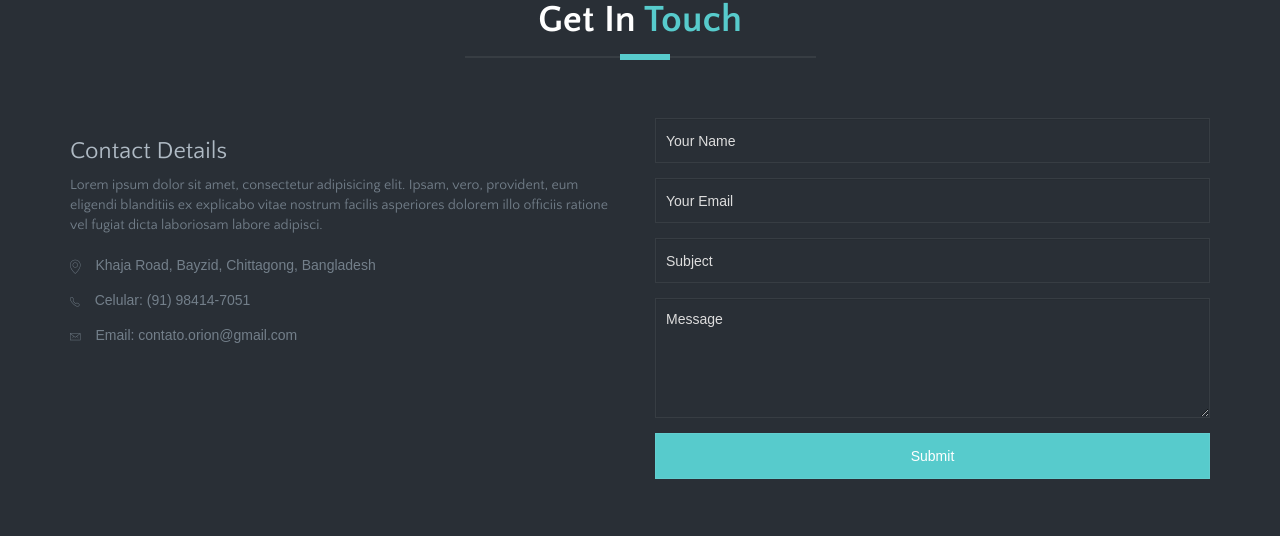
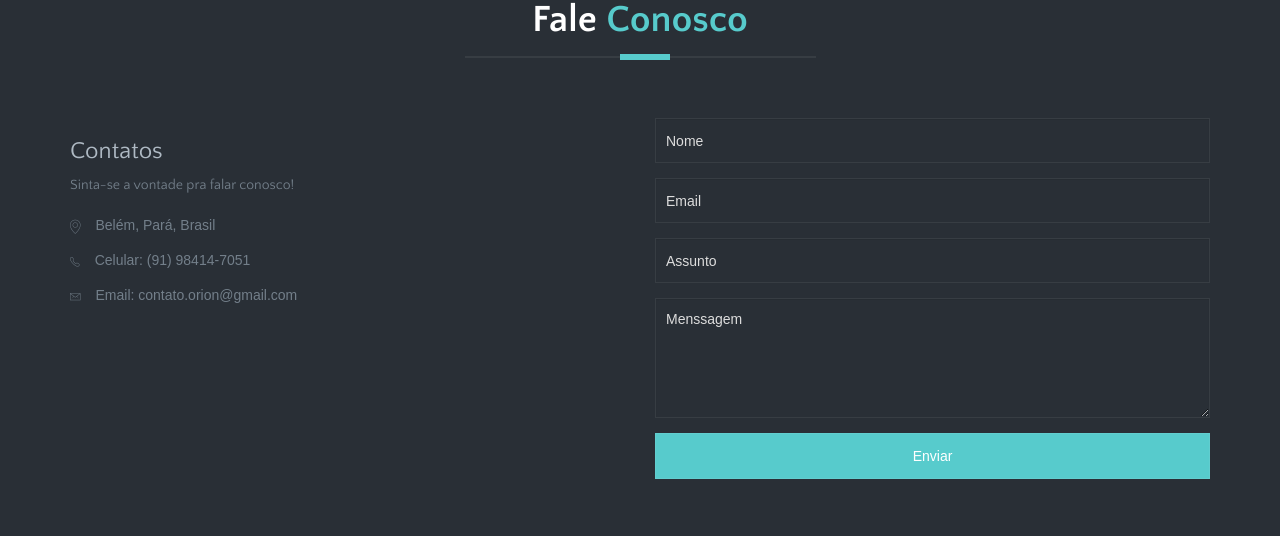
Before and after one commit to luccardoso51/Landing_orion, a plain HTML site: page index.html in a window 1280 px wide. Shown: the part 9269-9805 px from the top of the page. Drawn offline with Linux system fonts and the light colour scheme; some packages are replaced by stand-ins of ours; grey boxes are pictures that could not be loaded; files whose address does not match are found by name; a web font is replaced by a local one.

Commit message:
Retirado o mapa e traduzido a parte de contact

```diff
--- a/index.html
+++ b/index.html
@@ -1071,19 +1071,19 @@ Start Blog Section
 
 			<!-- section title -->
 			<div class="title text-center wow fadeIn" data-wow-duration="500ms">
-				<h2>Get In <span class="color">Touch</span></h2>
+				<h2>Fale <span class="color">conosco</span></h2>
 				<div class="border"></div>
 			</div>
 			<!-- /section title -->
 
 			<!-- Contact Details -->
 			<div class="contact-info col-md-6 wow fadeInUp" data-wow-duration="500ms">
-				<h3>Contact Details</h3>
-				<p>Lorem ipsum dolor sit amet, consectetur adipisicing elit. Ipsam, vero, provident, eum eligendi blanditiis ex explicabo vitae nostrum facilis asperiores dolorem illo officiis ratione vel fugiat dicta laboriosam labore adipisci.</p>
+				<h3>Contatos</h3>
+				<p>Sinta-se a vontade pra falar conosco!</p>
 				<div class="contact-details">
 					<div class="con-info clearfix">
 						<i class="tf-map-pin"></i>
-						<span>Khaja Road, Bayzid, Chittagong, Bangladesh</span>
+						<span>Belém, Pará, Brasil</span>
 					</div>
 
 					<div class="con-info clearfix">
@@ -1110,31 +1110,31 @@ Start Blog Section
 				<form id="contact-form" method="post" action="sendmail.php" role="form">
 
 					<div class="form-group">
-						<input type="text" placeholder="Your Name" class="form-control" name="name" id="name">
+						<input type="text" placeholder="Nome" class="form-control" name="name" id="name">
 					</div>
 
 					<div class="form-group">
-						<input type="email" placeholder="Your Email" class="form-control" name="email" id="email">
+						<input type="email" placeholder="Email" class="form-control" name="email" id="email">
 					</div>
 
 					<div class="form-group">
-						<input type="text" placeholder="Subject" class="form-control" name="subject" id="subject">
+						<input type="text" placeholder="Assunto" class="form-control" name="subject" id="subject">
 					</div>
 
 					<div class="form-group">
-						<textarea rows="6" placeholder="Message" class="form-control" name="message" id="message"></textarea>
+						<textarea rows="6" placeholder="Menssagem" class="form-control" name="message" id="message"></textarea>
 					</div>
 
 					<div id="mail-success" class="success">
-						Thank you. The Mailman is on His Way :)
+						Obrigado! Seu E-mail foi enviado com sucesso! :)
 					</div>
 
 					<div id="mail-fail" class="error">
-						Sorry, don't know what happened. Try later :(
+						Ops, algum erro ocorreu e seu E-mail não foi enviado, tente de novo! :(
 					</div>
 
 					<div id="cf-submit">
-						<input type="submit" id="contact-submit" class="btn btn-transparent" value="Submit">
+						<input type="submit" id="contact-submit" class="btn btn-transparent" value="Enviar">
 					</div>
 
 				</form>
@@ -1143,12 +1143,6 @@ Start Blog Section
 
 		</div> <!-- end row -->
 	</div> <!-- end container -->
-
-	<!-- Google Map -->
-	<div class="google-map">
-		<div id="map-canvas"></div>
-	</div>
-	<!-- /Google Map -->
 
 </section> <!-- end section -->
 
```
